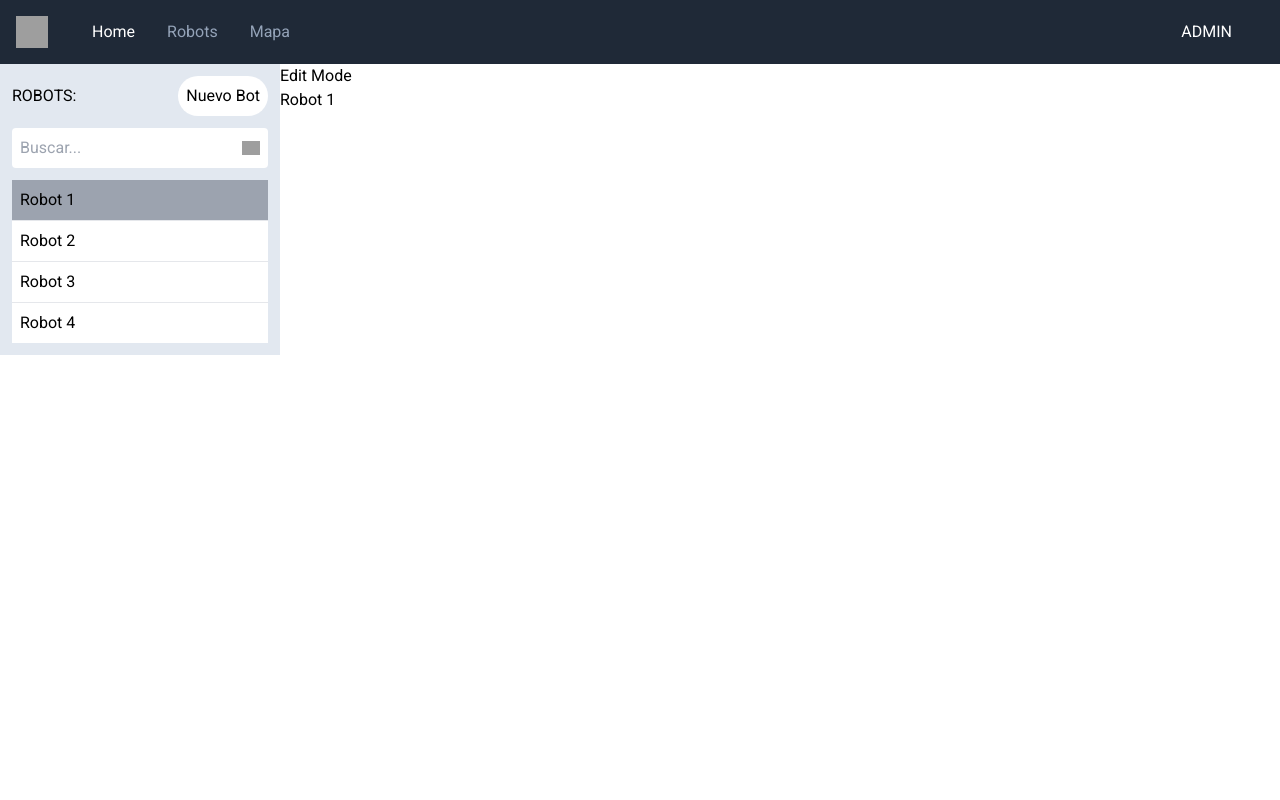
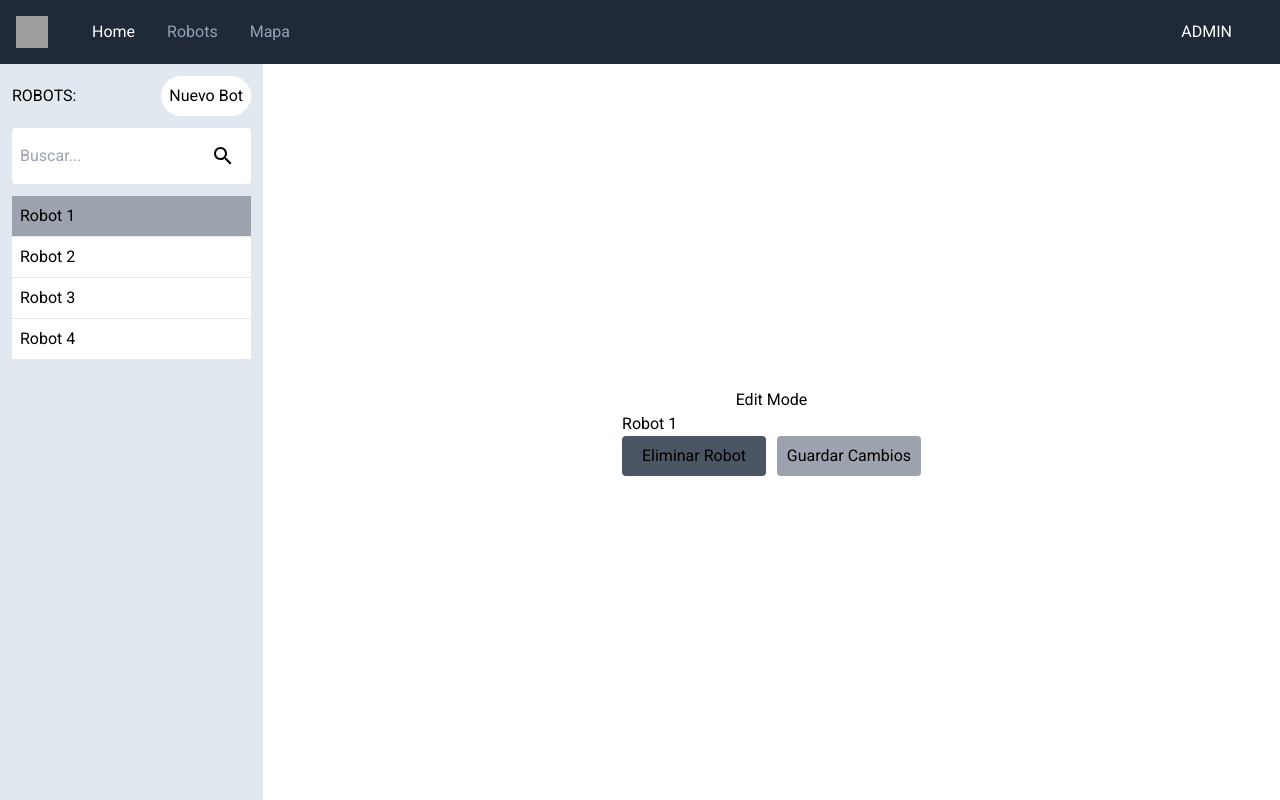
Before and after one commit to Astrovik3/front-integracion, a Next.js app: page /robots in a window 1280 px wide. Built offline with nearby package versions, Linux system fonts and the light colour scheme; grey boxes are pictures that could not be loaded.

Commit message:
Navbar cambiante y desarrollo de robots

```diff
--- a/package.json
+++ b/package.json
@@ -11,6 +11,7 @@
   "dependencies": {
     "@emotion/react": "^11.11.1",
     "@emotion/styled": "^11.11.0",
+    "@mui/icons-material": "^5.14.13",
     "@mui/material": "^5.14.13",
     "ag-grid-community": "^30.2.0",
     "ag-grid-react": "^30.2.0",
--- a/src/app/components/navBar.js
+++ b/src/app/components/navBar.js
@@ -1,32 +1,12 @@
+import React from 'react';
 import Link from 'next/link';
-import Image from 'next/image';
+import NavLinks from './navLinks';
 
 export default function NavBar() {
   return (
       <nav className="bg-gray-800 border-gray-200 dark:bg-gray-900">
         <div className=" flex flex-wrap items-center justify-between mx-auto p-4">
-          <div className="flex items-center md:p-0">
-            <Link href="/home" className='flex items-center'>
-              <Image src="https://flowbite.com/docs/images/logo.svg" width={32} height={32} className="h-8 mr-3" alt="Flowbite Logo" quality={100}/>
-            </Link>
-            <ul className="font-medium flex flex-col p-0 pl-8 mt-4 border border-gray-100 rounded-lg md:flex-row md:space-x-8 md:mt-0 md:border-0">
-              <li>
-                <Link href="/home" className='block py-2 pl-3 pr-4 text-white bg-white rounded md:bg-transparent md:text-white md:p-0'>
-                  Home
-                </Link>
-              </li>
-              <li>
-                <Link href="/robots" className="block py-2 pl-3 pr-4 text-slate-400 rounded md:border-0 md:hover:text-white md:p-0">
-                  Robots
-                </Link>
-              </li>
-              <li>
-                <Link href="/mapa" className="block py-2 pl-3 pr-4 text-slate-400 rounded md:border-0 md:hover:text-white md:p-0">
-                  Mapa
-                </Link>
-              </li>
-            </ul>
-          </div>
+          <NavLinks/>
           <div className="hidden w-full md:block md:w-auto" id="navbar-default">
             <ul className="font-medium flex flex-col p-0 pr-8 mt-4 border border-gray-100 rounded-lg md:flex-row md:space-x-8 md:mt-0 md:border-0">
               <Link href="#" className="block py-2 pr-4 text-white rounded md:border-0 md:p-0 dark:text-white">
--- /dev/null
+++ b/src/app/components/navLinks.js
@@ -0,0 +1,49 @@
+'use client'
+
+import React, {useState} from 'react';
+import Link from 'next/link';
+import Image from 'next/image';
+
+function NavLinks() {
+
+    const [selectedPage, setSelectedPage] = useState('home');
+
+    return (
+        <div className="flex items-center md:p-0">
+            <Link href="/home" className='flex items-center'>
+                <Image src="https://flowbite.com/docs/images/logo.svg" width={32} height={32} className="h-8 mr-3" alt="Flowbite Logo" quality={100}/>
+            </Link>
+            <ul className="font-medium flex flex-col p-0 pl-8 mt-4 border border-gray-100 rounded-lg md:flex-row md:space-x-8 md:mt-0 md:border-0">
+                <li>
+                    <Link
+                    href="/home"
+                    className={`${selectedPage == 'home' ? 'text-white' : 'text-slate-400'} block py-2 pl-3 pr-4 rounded md:bg-transparent hover:text-white md:p-0`}
+                    onClick={()=>setSelectedPage('home')}
+                    >
+                        Home
+                    </Link>
+                </li>
+                <li>
+                    <Link
+                    href="/robots"
+                    className={`${selectedPage == 'robots' ? 'text-white' : 'text-slate-400'} block py-2 pl-3 pr-4 rounded md:bg-transparent hover:text-white md:p-0`}
+                    onClick={()=>setSelectedPage('robots')}
+                    >
+                        Robots
+                    </Link>
+                </li>
+                <li>
+                    <Link
+                    href="/mapa"
+                    className={`${selectedPage == 'mapa' ? 'text-white' : 'text-slate-400'} block py-2 pl-3 pr-4 rounded md:bg-transparent hover:text-white md:p-0`}
+                    onClick={()=>setSelectedPage('mapa')}
+                    >
+                        Mapa
+                    </Link>
+                </li>
+            </ul>
+        </div>
+    )
+}
+
+export default NavLinks
--- a/src/app/layout.js
+++ b/src/app/layout.js
@@ -12,7 +12,7 @@ export const metadata = {
 export default function RootLayout({ children }) {
   return (
     <html lang="en">
-      <body className={roboto.className} style={{height:'100vh'}}>
+      <body className={roboto.className + ' h-screen max-h-screen flex flex-col'}>
         <NavBar/>
         {children}
       </body>
--- /dev/null
+++ b/src/app/robots/CreateRobotForm.js
@@ -0,0 +1,42 @@
+'use client'
+
+import React, {useState} from 'react'
+import Alert from '@mui/material/Alert';
+import IconButton from '@mui/material/IconButton';
+import Collapse from '@mui/material/Collapse';
+import CloseIcon from '@mui/icons-material/Close';
+
+function CreateRobotForm() {
+
+    const [openAlert, setOpenAlert] = useState(false);
+
+    return (
+        <div>
+            <h2 className='text-center'>Create Mode</h2>
+            <div className='flex'>
+                <button className='p-2 rounded bg-gray-400 w-full' onClick={()=> setOpenAlert(true)}>Guardar</button>
+            </div>
+            <Collapse in={openAlert}>
+                <Alert
+                action={
+                    <IconButton
+                        aria-label="close"
+                        color="inherit"
+                        size="small"
+                        onClick={() => {
+                            setOpenAlert(false);
+                        }}
+                    >
+                    <CloseIcon fontSize="inherit" />
+                    </IconButton>
+                }
+                sx={{ my: 2 }}
+                >
+                ¡Nuevo Robot creado con éxito!
+                </Alert>
+            </Collapse>
+        </div>
+    )
+}
+
+export default CreateRobotForm
--- /dev/null
+++ b/src/app/robots/EditRobotForm.js
@@ -0,0 +1,84 @@
+'use client'
+
+import React, {useState} from 'react'
+import Box from '@mui/material/Box';
+import Modal from '@mui/material/Modal';
+import Fade from '@mui/material/Fade';
+import Backdrop from '@mui/material/Backdrop';
+import Alert from '@mui/material/Alert';
+import IconButton from '@mui/material/IconButton';
+import Collapse from '@mui/material/Collapse';
+import CloseIcon from '@mui/icons-material/Close';
+
+function EditRobotForm({selectedBot}) {
+
+    const [openModal, setOpenModal] = useState(false);
+    const handleOpenModal = () => setOpenModal(true);
+    const handleCloseModal = () => setOpenModal(false);
+    const [openAlert, setOpenAlert] = useState(false);
+
+    const style = {
+        position: 'absolute',
+        top: '50%',
+        left: '50%',
+        transform: 'translate(-50%, -50%)',
+        width: 400,
+        bgcolor: 'background.paper',
+        borderRadius: 1,
+        boxShadow: 24,
+        p: 4,
+    };
+
+    return (
+        <div>
+            <h2 className='text-center'>Edit Mode</h2>
+            <p>{selectedBot}</p>
+            <div className='flex flex-row justify-between'>
+                <button className='p-2 rounded bg-gray-600 w-36' onClick={handleOpenModal}>Eliminar Robot</button>
+                <button className='p-2 rounded bg-gray-400 w-36' onClick={()=> setOpenAlert(true)}>Guardar Cambios</button>
+            </div>
+            <Collapse in={openAlert}>
+                <Alert
+                action={
+                    <IconButton
+                    aria-label="close"
+                    color="inherit"
+                    size="small"
+                    onClick={() => {
+                        setOpenAlert(false);
+                    }}
+                    >
+                    <CloseIcon fontSize="inherit" />
+                    </IconButton>
+                }
+                sx={{ my: 2 }}
+                >
+                ¡Cambios guardados con éxito!
+                </Alert>
+            </Collapse>
+            <Modal
+                open={openModal}
+                onClose={handleCloseModal}
+                closeAfterTransition
+                slots={{ backdrop: Backdrop }}
+                slotProps={{
+                    backdrop: {
+                        timeout: 500,
+                    },
+                }}
+            >
+                <Fade in={openModal}>
+                    <Box sx={style}>
+                        <h3>¿Esta seguro que quiere eliminar el Robot: {selectedBot}?</h3>
+                        <div className='flex flex-row justify-end mt-2'>
+                            <button className='p-2 rounded bg-gray-400'>Cancelar</button>
+                            <button className='p-2 rounded bg-gray-600 ml-2'>Eliminar</button>
+                        </div>
+                    </Box>
+                </Fade>
+            </Modal>
+        </div>
+    )
+}
+
+export default EditRobotForm
--- a/src/app/robots/RobotFormSelector.js
+++ b/src/app/robots/RobotFormSelector.js
@@ -1,20 +1,18 @@
 'use client'
 
 import React from 'react'
+import EditRobotForm from './EditRobotForm';
+import CreateRobotForm from './CreateRobotForm';
 
 function RobotFormSelector({editMode, selectedBot}) {
+
     return (
         <>
             {editMode &&
-            <div>
-                <h2>Edit Mode</h2>
-                <p>{selectedBot}</p>
-            </div>
+            <EditRobotForm selectedBot={selectedBot}/>
             }
             {!editMode &&
-            <div>
-                <h2>Create Mode</h2>
-            </div>
+            <CreateRobotForm/>
             }
         </>
     )
--- a/src/app/robots/RobotList.js
+++ b/src/app/robots/RobotList.js
@@ -2,22 +2,15 @@
 
 import React from 'react';
 
-const robots = [
-  { name: 'Robot 1' },
-  { name: 'Robot 2' },
-  { name: 'Robot 3' },
-  { name: 'Robot 4' }
-]
-
-function RobotList({ editMode, setMode, selectedBot, setSelectedBot }) {
+function RobotList({ editMode, setMode, selectedBot, setSelectedBot, robotList }) {
 
   const handleBotSelection = (botName) => {
     setSelectedBot(botName);
   };
 
   return (
-    <ul className="divide-y min-w-fit w-64 bg-white overflow-auto">
-      {robots.map(robot =>
+    <ul className="divide-y min-w-fit w-fill bg-white overflow-auto">
+        {robotList.map(robot =>
             <li className={`${selectedBot === robot.name && editMode ? 'bg-gray-400' : 'bg-white'}`}>
             <button
                 className="w-full"
--- a/src/app/robots/page.js
+++ b/src/app/robots/page.js
@@ -1,19 +1,26 @@
 'use client'
 
 import React, {useState} from 'react';
-import Image from 'next/image';
 import RobotList from './RobotList';
 import RobotFormSelector from './RobotFormSelector';
+import SearchIcon from '@mui/icons-material/Search';
+
+const robots = [
+    { name: 'Robot 1' },
+    { name: 'Robot 2' },
+    { name: 'Robot 3' },
+    { name: 'Robot 4' }
+]
 
 export default function RobotsPage() {
 
     const [editMode, setMode] = useState(true);
     const [selectedBot, setSelectedBot] = useState('Robot 1');
+    const [searchedRobots, setSearchedRobots] = useState(robots);
 
     return (
-        <main>
-            <div className='flex flex-row'>
-                <div className="flex flex-col p-3 bg-slate-200 min-w-fit w-64 h-full">
+        <main className='flex flex-row h-full'>
+            <div className="flex-1 p-3 bg-slate-200 min-w-fit w-1/4 h-full">
                 <div className="flex justify-between items-center">
                     <h2>ROBOTS:</h2>
                     <button
@@ -23,32 +30,30 @@ export default function RobotsPage() {
                     >Nuevo Bot</button>
                 </div>
                 <div className="my-3">
-                        <form className='w-full flex flex-row bg-white rounded p-2'>
-                            <input type='text'  placeholder="Buscar..." className='w-full'></input>
-                            <button type='submit'>
-                                <Image
-                                    src='/public/🦆 icon _magnifying glass_.svg'
-                                    alt = 'search'
-                                    width={20}
-                                    height={20}
+                    <div className='w-full flex flex-row bg-white rounded p-2'>
+                        <input
+                            type='text'
+                            placeholder="Buscar..."
+                            className='w-full'
+                            onChange={e=> setSearchedRobots(robots.filter(bot=> bot.name.toLowerCase().startsWith(e.target.value.toLowerCase())))}
                         />
-                            </button>
-                        </form>
+                        <SearchIcon className='m-2'/>
+                    </div>
                 </div>
                 <RobotList
                     editMode={editMode}
                     setMode={setMode}
                     selectedBot={selectedBot}
                     setSelectedBot={setSelectedBot}
+                    robotList={searchedRobots}
                 />
             </div>
-                <div className='w-full flex '>
+            <div className='flex w-full justify-center h-full items-center'>
                 <RobotFormSelector
                     editMode={editMode}
                     selectedBot={selectedBot}
                 />
             </div>
-            </div>
         </main>
     )
 }
```
Also changed, not shown: 1 other file (tests, documents, lock files or other folders). Lines whose indentation alone changed are shown as unchanged.
